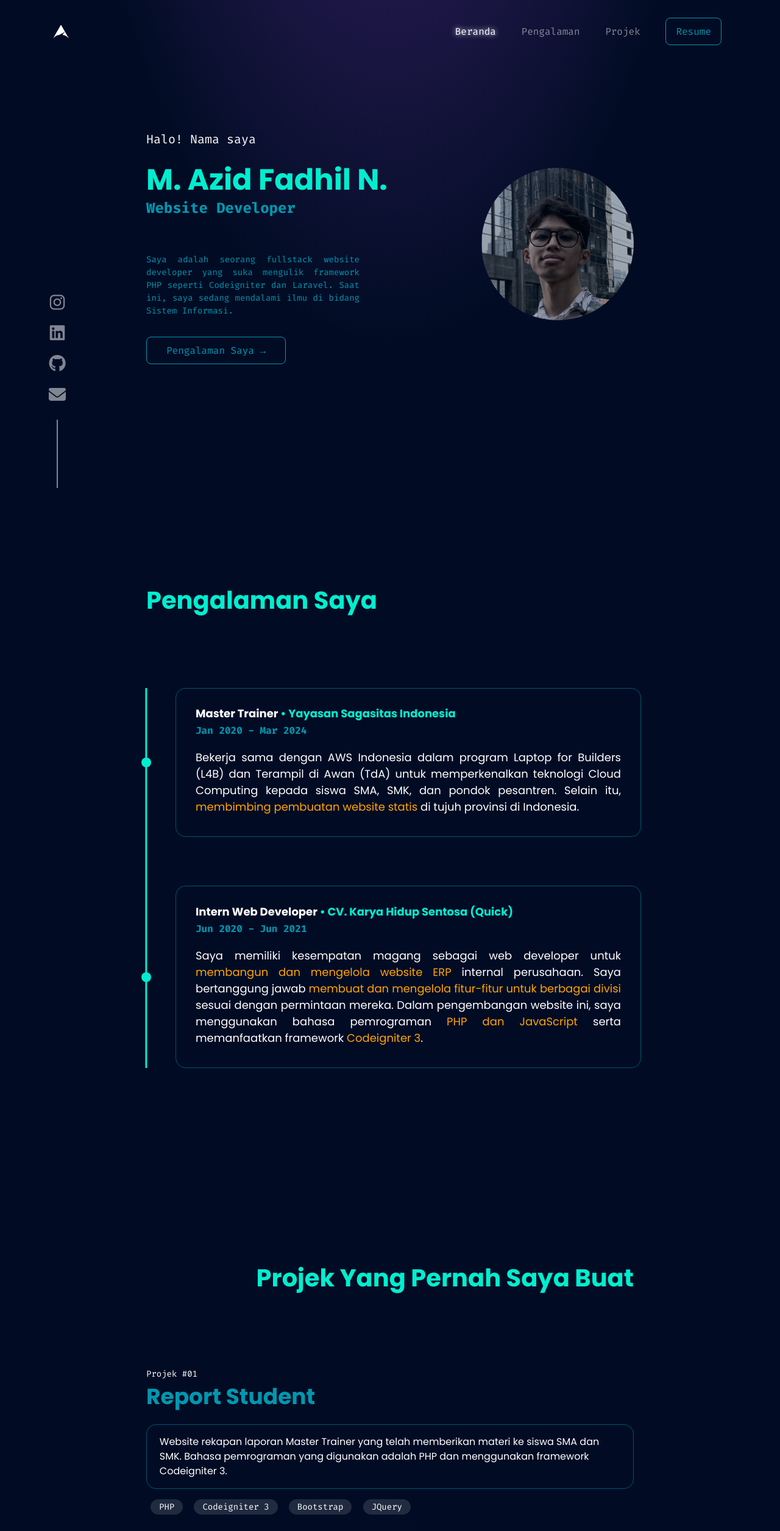
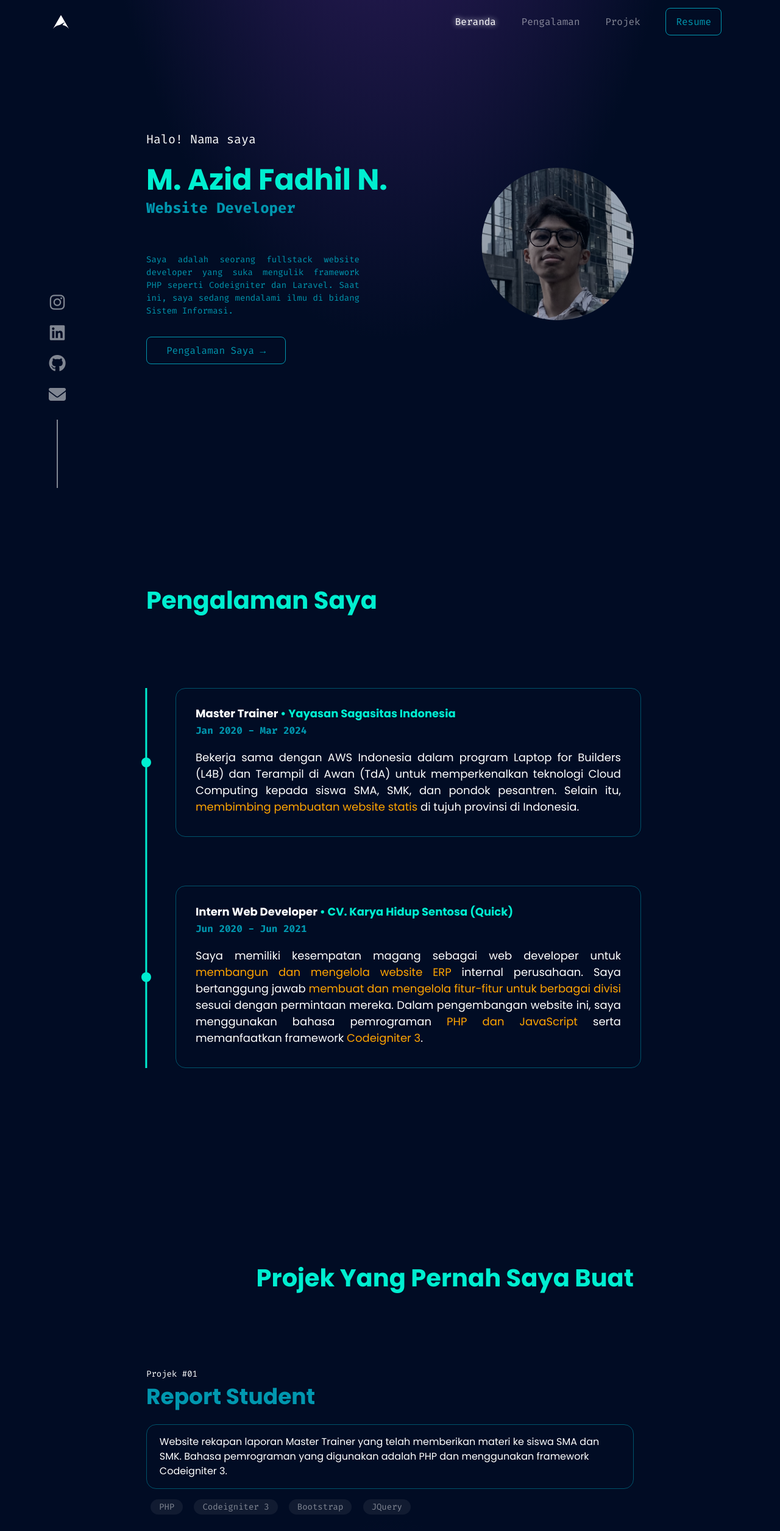
Before and after one commit to azidfadhil/azidfadhil.github.io, a plain HTML site: page index.html in a window 1280 px wide. Shown: the top 2510 px of the page at 61% size. Drawn offline with nearby package versions, Linux system fonts and the light colour scheme.

Commit message:
just update a little thing

```diff
--- a/css/style.css
+++ b/css/style.css
@@ -30,7 +30,7 @@ body {
   display: flex;
   justify-content: space-between;
   align-items: center;
-  padding: 2em 5em;
+  padding: 1em 5em;
   transition: all ease-out .1s;
   z-index: 99;
 }
@@ -38,6 +38,7 @@ body {
   background-color: #0000003D;
   transition: all ease-out .1s;
   backdrop-filter: blur(10px);
+  padding: 2em 5em;
 }
 .header .right a {
   text-decoration: none;
@@ -301,6 +302,11 @@ body {
   padding: 0.2em 1em;
   margin: 0 0.5em;
   border-radius: 5em;
+  opacity: .5;
+  transition: all ease-out .1s;
+}
+.desc-pj .etc span:hover {
+  opacity: 1;
 }
 .highlight {
   color: orange !important;
```
